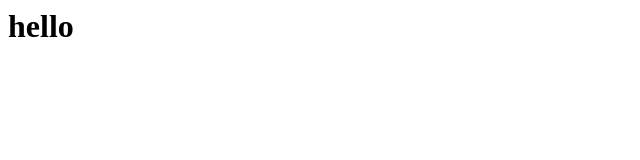
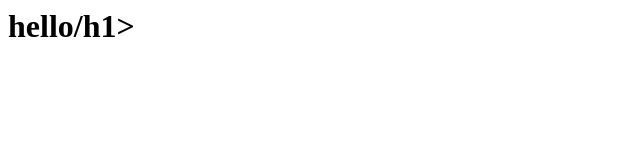
Before and after one commit to hawksrohit/test, a plain HTML site: page index.html in a window 1280 px wide. Shown: the full height of the page, 0-640 px from the left. Drawn offline with Linux system fonts and the light colour scheme.

Commit message:
second commit

```diff
--- a/index.html
+++ b/index.html
@@ -1 +1 @@
-<h1>hello</h1>
+<h1>hello/h1>
```
